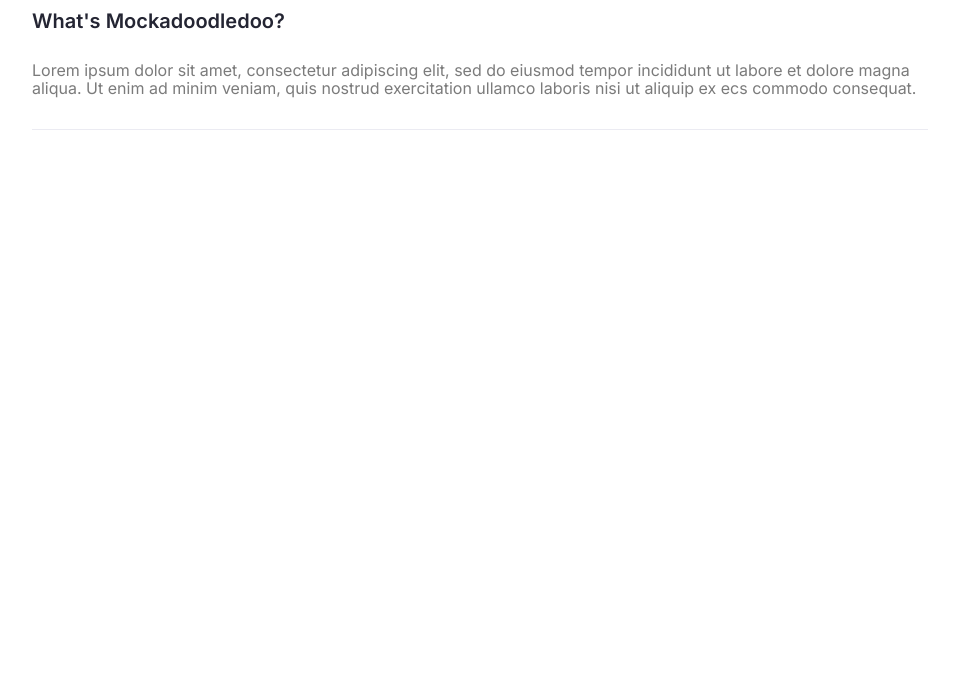
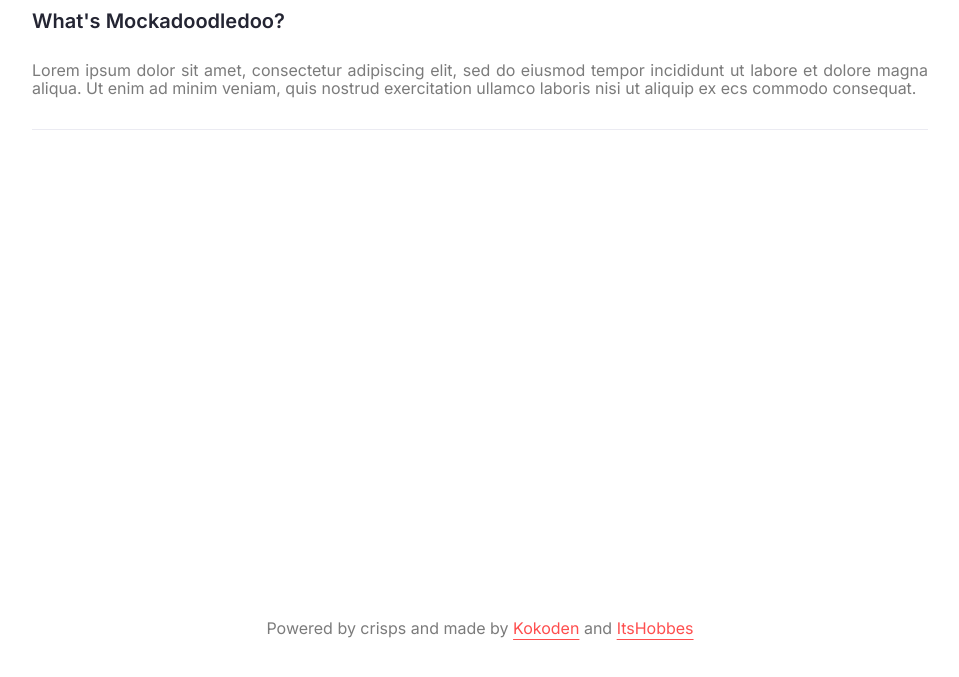
Before and after one commit to Mockadoodledoo/website, a Gatsby site in the folder frontend/: page / in a window 1280 px wide. Shown: the part 123-800 px from the top of the page, without its empty margins (160-1119 px from the left). Built offline with nearby package versions, Linux system fonts and the light colour scheme; Gatsby itself is replaced by a stand-in of ours.

Commit message:
Add footer

```diff
--- a/frontend/src/components/about/about.module.css
+++ b/frontend/src/components/about/about.module.css
@@ -15,6 +15,7 @@ p {
   line-height: 18px;
 
   font-size: 1rem;
+  text-align: justify;
 
   color: var(--text-secondary);
   margin-bottom: 4vh;
--- /dev/null
+++ b/frontend/src/components/footer/footer.module.css
@@ -0,0 +1,18 @@
+.footer {
+  text-align: center;
+  font-weight: 400;
+  font-size: 1rem;
+  line-height: 18px;
+
+  color: var(--text-secondary);
+
+  position: fixed;
+  bottom: 0;
+  left: 0;
+  padding-bottom: 5vh;
+  width: 100vw;
+}
+
+a {
+  font-size: 1rem;
+}
--- /dev/null
+++ b/frontend/src/components/footer/footer.tsx
@@ -0,0 +1,17 @@
+import React from "react";
+import * as style from "./footer.module.css";
+
+export default function Footer() {
+  return (
+    <footer className={style.footer}>
+      Powered by crisps and made by{" "}
+      <a href="https://github.com/Kokoden" target="_blank">
+        Kokoden
+      </a>{" "}
+      and{" "}
+      <a href="https://markg.co.uk/" target="_blank">
+        ItsHobbes
+      </a>
+    </footer>
+  );
+}
--- a/frontend/src/components/header/header.module.css
+++ b/frontend/src/components/header/header.module.css
@@ -21,9 +21,6 @@
 
 a {
   font-size: 1.13rem;
-  color: var(--red);
-  text-decoration: underline;
-  text-underline-offset: 0.3rem;
 }
 
 .external {
--- a/frontend/src/pages/index.tsx
+++ b/frontend/src/pages/index.tsx
@@ -2,12 +2,14 @@ import * as React from "react";
 import type { HeadFC, PageProps } from "gatsby";
 import Header from "../components/header/header";
 import About from "../components/about/about";
+import Footer from "../components/footer/footer";
 
 const IndexPage: React.FC<PageProps> = () => {
   return (
     <main>
       <Header />
       <About />
+      <Footer />
     </main>
   );
 };
--- a/frontend/src/styles/global.css
+++ b/frontend/src/styles/global.css
@@ -15,3 +15,8 @@ body {
   padding: 0 15vw;
   height: inherit;
 }
+a {
+  color: var(--red);
+  text-decoration: underline;
+  text-underline-offset: 0.3rem;
+}
```
